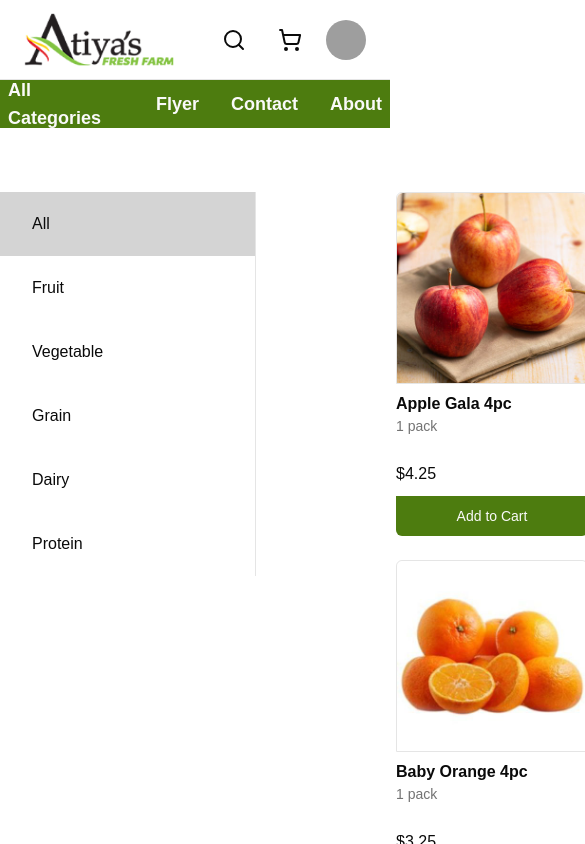
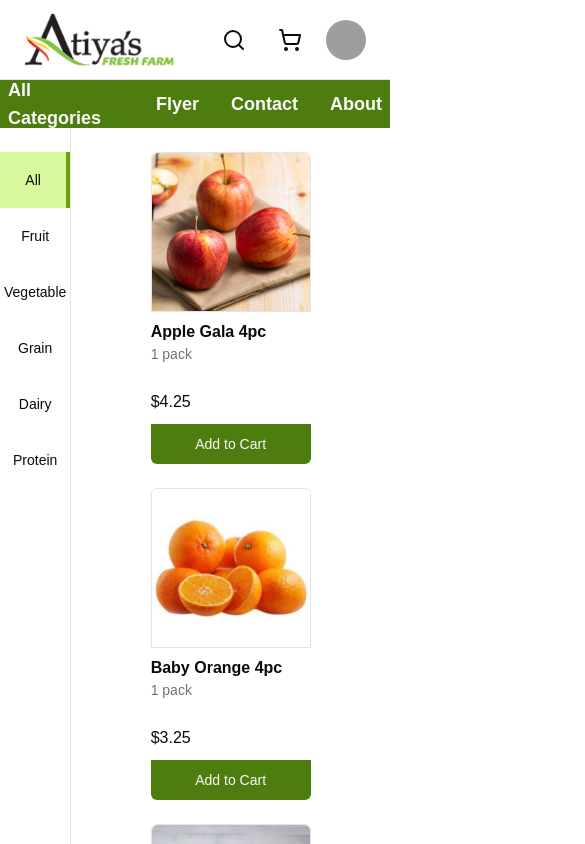
Before and after one commit to atiyas-fresh-farm/atiyas-fresh-farm, a Next.js app: page /about in a window 390 px wide. Shown: the top 844 px of the page, 585 px wide, since content can reach past the window. Built offline with nearby package versions, Linux system fonts and the light colour scheme; grey boxes are pictures that could not be loaded.

Commit message:
add add-to-cart button functionality

```diff
--- a/src/app/[category]/page.tsx
+++ b/src/app/[category]/page.tsx
@@ -188,12 +188,13 @@ const Category = async ({ params, searchParams }: CategoryProps) => {
     <div className="w-full flex justify-center">
       <main className="container flex flex-row justify-start items-start">
 
-        <div className="min-w-96">
+        <div className="w-18 md:min-w-64 h-full border-r pt-6">
           <Link href={`/${params.category}`}>
             <div className={`
-              w-64 h-14 flex flex-row justify-start items-center
-              p-8 bg-background hover:bg-accent border-r
-              ${searchParams?.filter ? `` : `bg-neutral-300`}
+              w-full h-14 flex flex-row justify-center md:justify-start items-center
+              p-1 md:p-8 bg-background hover:bg-lime-100
+              text-sm md:text-base
+              ${searchParams?.filter ? `` : `bg-lime-200 border-r-4 border-lime-600`}
             `}>
               All
             </div>
@@ -202,9 +203,10 @@ const Category = async ({ params, searchParams }: CategoryProps) => {
             subcategories.map((subcategory: string) => (
               <Link key={subcategory} href={`/${params.category}?filter=${subcategory}`}>
                 <div className={`
-                  w-64 h-14 flex flex-row justify-start items-center
-                  p-8 bg-background hover:bg-accent border-r
-                  ${searchParams?.filter?.toLowerCase() === subcategory.toLowerCase() ? `bg-neutral-300` : ``}
+                  w-full h-14 flex flex-row justify-center md:justify-start items-center
+                  p-1 md:p-8 bg-background hover:bg-lime-100
+                  text-sm md:text-base
+                  ${searchParams?.filter?.toLowerCase() === subcategory.toLowerCase() ? `bg-lime-200 border-r-4 border-lime-600` : ``}
                 `}>
                   {subcategory}
                 </div>
@@ -213,7 +215,7 @@ const Category = async ({ params, searchParams }: CategoryProps) => {
           }
         </div>
 
-        <div className="w-full flex flex-row flex-wrap justify-center items-start">
+        <div className="w-full flex flex-row flex-wrap justify-center items-start mb-16 pt-6">
           {
             products.map((product: ProductType) => {
               if (searchParams && searchParams.filter && subcategories.includes(searchParams.filter)) {
--- a/src/app/layout.tsx
+++ b/src/app/layout.tsx
@@ -39,7 +39,7 @@ export default function RootLayout({
         >
           <div className="flex flex-col justify-start items-start">
             <Header />
-            <div className="w-full min-h-screen pt-16 flex flex-col justify-between">
+            <div className="w-full min-h-screen flex flex-col justify-between">
               {children}
               <Footer />
             </div>
--- a/src/app/page.tsx
+++ b/src/app/page.tsx
@@ -78,7 +78,7 @@ const Home = async () => {
 
   return (
     <div className="w-full flex justify-center">
-      <main className="container flex flex-col justify-start items-start">
+      <main className="container flex flex-col justify-start items-start pt-10">
         <Hero imageSrc={FruitsBanner} altText="Hero banner" />
         <SpecialSections images={specialSectionImages} />
         <Categories title="Explore Categories" categories={categories} />
--- /dev/null
+++ b/src/components/add-to-cart.tsx
@@ -0,0 +1,51 @@
+'use client';
+
+import { useState } from 'react';
+import { Button } from '@/components/ui/button';
+
+const AddToCart = ({ className }: { className?: string }) => {
+
+  const [count, setCount] = useState(0);
+
+  return (
+    <>
+      {
+        count ? (
+          <ItemCounter count={count} setCount={setCount} />
+        ) : (
+          <Button
+            className={`w-full p-2 bg-lime-700 hover:bg-lime-600 text-primary-foreground rounded-t-none rounded-b-md ${className}`}
+            onClick={() => setCount(count + 1)}
+          >
+            Add to Cart
+          </Button>
+        )
+      }
+    </>
+  );
+}
+
+
+const ItemCounter = ({ count, setCount }: { count: number, setCount: (e: number)=>void }) => {
+  return (
+    <div className="grid grid-cols-4 w-full h-10">
+      <button
+        className="col-span-1 rounded-bl-md border px-2 hover:bg-secondary font-semibold"
+        onClick={() => setCount(count - 1)}
+      >-</button>
+      <input type="text"
+        className="col-span-2 outline-none border-y p-2 text-center"
+        value={count}
+        onChange={(e) => setCount(Number(e.target.value))}
+      />
+      <button
+        className="rounded-br-md border px-2 col-span-1 hover:bg-secondary font-semibold"
+        onClick={() => setCount(count + 1)}
+      >
+        +
+      </button>
+    </div>
+  );
+}
+
+export { AddToCart };
--- a/src/components/product-card.tsx
+++ b/src/components/product-card.tsx
@@ -1,6 +1,6 @@
 import Image from 'next/image';
 import { P, Muted } from '@/components/ui/typography';
-import { Button } from '@/components/ui/button';
+import { AddToCart } from '@/components/add-to-cart';
 import { StaticImageData } from "next/image";
 import Link from 'next/link';
 
@@ -15,7 +15,7 @@ const ProductCard = ({ image="#", category, handle, name="Image of a product", c
   }
 ) => {
   return (
-    <div className="w-48 mx-3 mb-6 rounded-md">
+    <div className="w-40 md:w-48 mx-1 md:mx-3 mb-6 rounded-md">
       <Link href={`/${category}/${handle}`}>
         <div className="w-full aspect-square border rounded-t-md relative">
           <Image src={image} className="rounded-t-md" fill={true} alt={name} />
@@ -29,12 +29,7 @@ const ProductCard = ({ image="#", category, handle, name="Image of a product", c
         </div>
       </Link>
       <div>
-        <Button className="w-full p-2 bg-lime-700 hover:bg-lime-600 text-primary-foreground rounded-t-none rounded-b-md">Add to Cart</Button>
-        {/*<div className="grid grid-cols-4 w-full h-10">
-          <button className="col-span-1 rounded-bl-md border px-2 hover:bg-secondary font-semibold">-</button>
-          <input type="text" className="col-span-2 outline-none border-y p-2 text-center" defaultValue={1} />
-          <button className="rounded-br-md border px-2 col-span-1 hover:bg-secondary font-semibold">+</button>
-        </div>*/}
+        <AddToCart />
       </div>
     </div>
   );
```
